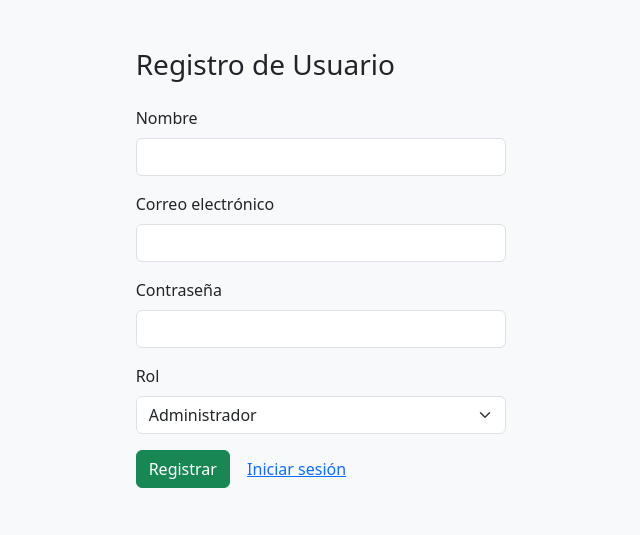
After one commit to SebastianSosa22/SG_Performance, a Flask app: page /register in a window 1280 px wide. The commit adds this page. Shown: the top 535 px of the page, without its empty margins (319-959 px from the left). Run offline with Flask 3, Linux system fonts and the light colour scheme; parts of the project's set-up code (start-up, migrations or seed data) failed here and were passed over.

Commit message:
Implemetacion de Login con Auth Supabase sencilla mediante email

```diff
--- a/app.py
+++ b/app.py
@@ -1,32 +1,40 @@
-from flask import Flask, render_template, request, redirect, url_for
+from flask import Flask, render_template, request, redirect, url_for, session
 from supabase import create_client, Client
 from dotenv import load_dotenv
 import os
+from auth import auth_bp, requiere_rol
 
-# Cargar variables de entorno desde .env
+# -------------------
+# Cargar configuración
+# -------------------
 load_dotenv()
 
-# Conexión a Supabase
 SUPABASE_URL = os.getenv("SUPABASE_URL")
 SUPABASE_KEY = os.getenv("SUPABASE_KEY")
 
 if not SUPABASE_URL or not SUPABASE_KEY:
     raise ValueError(
-        "⚠️ Faltan las variables SUPABASE_URL o SUPABASE_KEY en el archivo .env o en Render")
+        "\u26a0\ufe0f Faltan las variables SUPABASE_URL o SUPABASE_KEY en el archivo .env o en Render")
 
 supabase: Client = create_client(SUPABASE_URL, SUPABASE_KEY)
 
 app = Flask(__name__)
+app.secret_key = os.getenv("SECRET_KEY", "clave-secreta-por-defecto")
 
+# Registrar blueprint de autenticación
+app.register_blueprint(auth_bp)
 
 # -------------------
 #   RUTA PRINCIPAL
 # -------------------
+
+
 @app.route("/")
+@requiere_rol(["administrador", "dueno"])
 def index():
     response = supabase.table("orden_servicio").select(
         "*").order("id", desc=True).execute()
-    ordenes = response.data if response.data else []
+    ordenes = response.data or []
     return render_template("lista_ordenes.html", ordenes=ordenes)
 
 
@@ -34,13 +42,13 @@ def index():
 #   CREAR ORDEN
 # -------------------
 @app.route("/orden", methods=["GET", "POST"])
+@requiere_rol(["administrador", "dueno"])
 def orden():
     if request.method == "POST":
         ingreso = request.form.get("ingreso")
         if not ingreso:
-            return "⚠️ Debes ingresar la fecha de ingreso", 400
+            return "\u26a0\ufe0f Debes ingresar la fecha de ingreso", 400
 
-        # Convertir salida vacía a None
         salida = request.form.get("salida") or None
 
         datos = {
@@ -51,8 +59,8 @@ def orden():
             "placas": request.form["placas"],
             "ingreso_grua": request.form.get("ingreso_grua", "No"),
             "vin": request.form.get("vin"),
-            "ingreso": ingreso,       # obligatorio
-            "salida": salida,         # opcional
+            "ingreso": ingreso,
+            "salida": salida,
             "nombre": request.form["nombre"],
             "telefono": request.form["telefono"],
             "servicios": ", ".join(request.form.getlist("servicios")),
@@ -72,22 +80,21 @@ def orden():
 #   DETALLE ORDEN
 # -------------------
 @app.route("/orden/<int:orden_id>")
+@requiere_rol(["administrador", "dueno"])
 def detalle(orden_id):
-    response = supabase.table("orden_servicio").select(
-        "*").eq("id", orden_id).single().execute()
-    orden = response.data
-
-    checklist = supabase.table("checklist").select(
-        "*").eq("orden_id", orden_id).execute()
-    checklist_data = checklist.data[0] if checklist.data else None
-
-    return render_template("detalle_orden.html", orden=orden, checklist=checklist_data)
+    orden = supabase.table("orden_servicio").select(
+        "*").eq("id", orden_id).single().execute().data
+    checklist_data = supabase.table("checklist").select(
+        "*").eq("orden_id", orden_id).execute().data
+    checklist = checklist_data[0] if checklist_data else None
+    return render_template("detalle_orden.html", orden=orden, checklist=checklist)
 
 
 # -------------------
 #   BORRAR ORDEN
 # -------------------
 @app.route("/borrar/<int:orden_id>")
+@requiere_rol(["administrador", "dueno"])
 def borrar(orden_id):
     supabase.table("orden_servicio").delete().eq("id", orden_id).execute()
     return redirect(url_for("index"))
@@ -97,6 +104,7 @@ def borrar(orden_id):
 #   CHECKLIST
 # -------------------
 @app.route("/checklist/<int:orden_id>", methods=["GET", "POST"])
+@requiere_rol(["administrador", "dueno"])
 def checklist(orden_id):
     if request.method == "POST":
         datos = {
--- /dev/null
+++ b/auth.py
@@ -0,0 +1,93 @@
+from flask import Blueprint, render_template, request, redirect, url_for, session
+from functools import wraps
+from supabase import create_client
+from dotenv import load_dotenv
+import os
+
+load_dotenv()
+
+SUPABASE_URL = os.getenv("SUPABASE_URL")
+SUPABASE_KEY = os.getenv("SUPABASE_KEY")
+
+if not SUPABASE_URL or not SUPABASE_KEY:
+    raise ValueError("\u26a0\ufe0f Faltan SUPABASE_URL o SUPABASE_KEY en .env")
+
+supabase = create_client(SUPABASE_URL, SUPABASE_KEY)
+
+auth_bp = Blueprint("auth", __name__)
+
+# -----------------------------
+# Decorador para verificar rol
+# -----------------------------
+
+
+def requiere_rol(roles_permitidos):
+    def decorador(f):
+        @wraps(f)
+        def funcion_envuelta(*args, **kwargs):
+            usuario = session.get("usuario")
+            if not usuario or usuario.get("rol") not in roles_permitidos:
+                return redirect(url_for("auth.login"))
+            return f(*args, **kwargs)
+        return funcion_envuelta
+    return decorador
+
+# -------------------
+# Ruta de Login
+# -------------------
+
+
+@auth_bp.route("/login", methods=["GET", "POST"])
+def login():
+    if request.method == "POST":
+        email = request.form["email"]
+        password = request.form["password"]
+        try:
+            session_data = supabase.auth.sign_in_with_password(
+                {"email": email, "password": password})
+            user = session_data.user
+            if user:
+                usuario_data = supabase.table("usuarios").select(
+                    "*").eq("correo", email).single().execute()
+                usuario = usuario_data.data
+                session["usuario"] = {
+                    "correo": usuario["correo"],
+                    "nombre": usuario.get("nombre", ""),
+                    "rol": usuario["rol"]
+                }
+                return redirect(url_for("index"))
+            return "Usuario o contrase\u00f1a incorrectos", 401
+        except Exception as e:
+            return f"Error al iniciar sesi\u00f3n: {e}", 500
+    return render_template("login.html")
+
+# ----------------------
+# Ruta de Registro
+# ----------------------
+
+
+@auth_bp.route("/register", methods=["GET", "POST"])
+def register():
+    if request.method == "POST":
+        email = request.form["email"]
+        password = request.form["password"]
+        nombre = request.form["nombre"]
+        rol = request.form["rol"]
+        try:
+            supabase.auth.sign_up({"email": email, "password": password})
+            supabase.table("usuarios").insert(
+                {"correo": email, "nombre": nombre, "rol": rol}).execute()
+            return redirect(url_for("auth.login"))
+        except Exception as e:
+            return f"Error al registrar: {e}", 500
+    return render_template("register.html")
+
+# -------------------
+# Ruta de Logout
+# -------------------
+
+
+@auth_bp.route("/logout")
+def logout():
+    session.clear()
+    return redirect(url_for("auth.login"))
--- /dev/null
+++ b/templates/register.html
@@ -0,0 +1,43 @@
+<!-- register.html -->
+<!DOCTYPE html>
+<html lang="es">
+
+<head>
+    <meta charset="UTF-8">
+    <title>Registro de Usuario</title>
+    <link rel="stylesheet" href="https://cdn.jsdelivr.net/npm/bootstrap@5.3.0/dist/css/bootstrap.min.css">
+</head>
+
+<body class="bg-light p-5">
+    <div class="container col-md-4">
+        <h3 class="mb-4">Registro de Usuario</h3>
+        <form method="POST">
+            <div class="mb-3">
+                <label for="nombre" class="form-label">Nombre</label>
+                <input type="text" class="form-control" name="nombre" required>
+            </div>
+            <div class="mb-3">
+                <label for="email" class="form-label">Correo electrónico</label>
+                <input type="email" class="form-control" name="email" required>
+            </div>
+            <div class="mb-3">
+                <label for="password" class="form-label">Contraseña</label>
+                <input type="password" class="form-control" name="password" required>
+            </div>
+            <div class="mb-3">
+                <label for="rol" class="form-label">Rol</label>
+                <select name="rol" class="form-select" required>
+                    <option value="administrador">Administrador</option>
+                    <option value="mecanico">Mecánico</option>
+                    <option value="jefe_de_taller">Jefe de Taller</option>
+                    <option value="hojalatero">Hojalatero</option>
+                    <option value="dueno">Dueño de Taller</option>
+                </select>
+            </div>
+            <button type="submit" class="btn btn-success">Registrar</button>
+            <a href="{{ url_for('auth.login') }}" class="btn btn-link">Iniciar sesión</a>
+        </form>
+    </div>
+</body>
+
+</html>
```
Also changed, not shown: templates/lista_ordenes.html (+5 -13 lines), templates/login.html (added, +29 -0 lines), templates/orden_servicio.html (+32 -33 lines).
